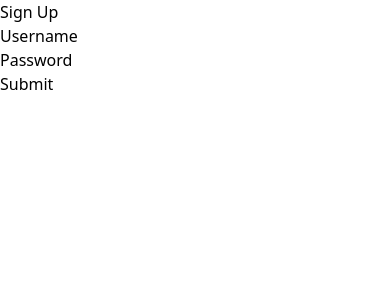
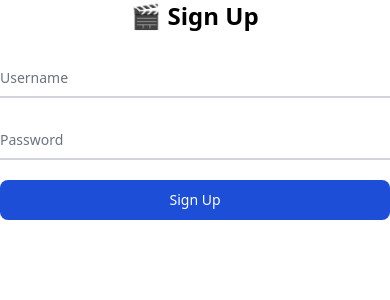
Before and after one commit to lucila-hernandez/MovieBin, a Flask app: template app/templates/signup.html in a window 390 px wide. Shown: the top 300 px of the page. Run offline with Flask 3, Linux system fonts and the light colour scheme; the template is opened without the code that fills it: values that come from a table or form of the project are taken from there, others are empty; tables that the repository leaves empty hold one stand-in row (values such as "Sample post"); form fields are guessed from the names that the template uses; parts of the project's set-up code (start-up, migrations or seed data) failed here and were passed over; some libraries are stand-ins or nearby versions.

Commit message:
updated sign up form

```diff
--- a/app/auth/routes.py
+++ b/app/auth/routes.py
@@ -3,7 +3,7 @@ from flask_login import login_user, logout_user, login_required, current_user
 from app.extensions import db, bcrypt
 
 from app.models import User, Movie, WatchStatus, UserMovie
-from app.auth.form import SignupForm
+from app.auth.forms import SignupForm
 
 auth = Blueprint('auth', __name__)
 
--- a/app/main/forms.py
+++ /dev/null
@@ -1,4 +0,0 @@
-from flask_wtf import FlaskForm
-from wtforms import StringField, PasswordField, DateField, SelectField, SubmitField, TextAreaField
-from wtforms_sqlalchemy.fields import QuerySelectField, QuerySelectMultipleField
-from wtforms.validators import DataRequired, Length, ValidationError
--- a/app/templates/signup.html
+++ b/app/templates/signup.html
@@ -1,29 +1,26 @@
 {% extends 'base.html' %}
 {% block content %}
+<h1 class="text-2xl font-bold mb-6 text-center">🎬 Sign Up</h1>
 
-<h1>Sign Up</h1>
+<form action="/signup" method="POST" class="max-w-md mx-auto">
+  {{ form.csrf_token }}
 
-<form action="/signup" method="POST">
-    {{ form.csrf_token }}
-    <fieldset>
-        {{ form.username.label }}
-        {{ form.username }}
-        <ul>
-        {% for error in form.username.errors %}
-            <li class="error">{{ error }}</li>
-        {% endfor %}
-        </ul>
+  <div class="relative z-0 w-full mb-5 group">
+    {{ form.username(class="block py-2.5 px-0 w-full text-sm text-gray-900 bg-transparent border-0 border-b-2 border-gray-300 appearance-none focus:outline-none focus:ring-0 focus:border-blue-600 peer", placeholder=" ") }}
+    <label for="username" class="peer-focus:font-medium absolute text-sm text-gray-500 duration-300 transform -translate-y-6 scale-75 top-3 -z-10 origin-[0] peer-placeholder-shown:scale-100 peer-placeholder-shown:translate-y-0 peer-focus:scale-75 peer-focus:-translate-y-6">Username</label>
+    {% for error in form.username.errors %}
+      <p class="text-red-600 text-sm mt-1">{{ error }}</p>
+    {% endfor %}
+  </div>
 
-        {{ form.password.label }}
-        {{ form.password }}
-        <ul>
-        {% for error in form.password.errors %}
-            <li class="error">{{ error }}</li>
-        {% endfor %}
-        </ul>
+  <div class="relative z-0 w-full mb-5 group">
+    {{ form.password(class="block py-2.5 px-0 w-full text-sm text-gray-900 bg-transparent border-0 border-b-2 border-gray-300 appearance-none focus:outline-none focus:ring-0 focus:border-blue-600 peer", placeholder=" ") }}
+    <label for="password" class="peer-focus:font-medium absolute text-sm text-gray-500 duration-300 transform -translate-y-6 scale-75 top-3 -z-10 origin-[0] peer-placeholder-shown:scale-100 peer-placeholder-shown:translate-y-0 peer-focus:scale-75 peer-focus:-translate-y-6">Password</label>
+    {% for error in form.password.errors %}
+      <p class="text-red-600 text-sm mt-1">{{ error }}</p>
+    {% endfor %}
+  </div>
 
-        {{ form.submit }}
-    </fieldset>
+  {{ form.submit(class="text-white bg-blue-700 hover:bg-blue-800 focus:ring-4 focus:outline-none focus:ring-blue-300 font-medium rounded-lg text-sm w-full sm:w-auto px-5 py-2.5 text-center") }}
 </form>
-
 {% endblock %}
--- a/requirements.txt
+++ b/requirements.txt
@@ -10,6 +10,7 @@ gunicorn==22.0.0
 importlib_metadata==7.1.0
 itsdangerous==2.2.0
 Jinja2==3.1.4
+login==0.0.6
 MarkupSafe==2.1.5
 packaging==24.1
 psycopg2-binary==2.9.9
```
Also changed, not shown: app/extensions.py (+11 -1 lines), app/database.db (added).
